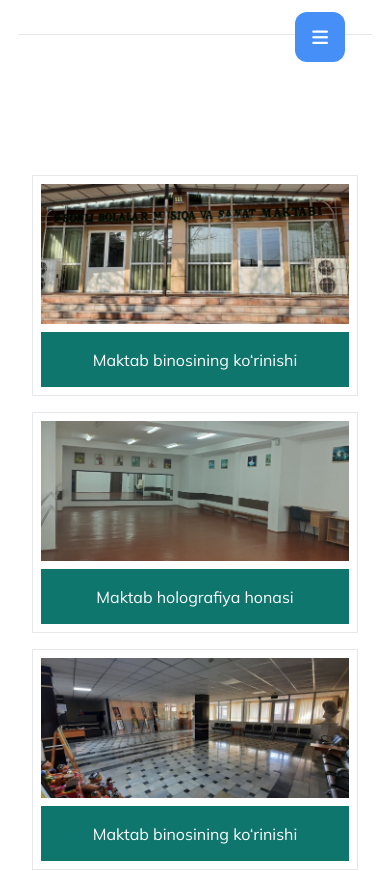
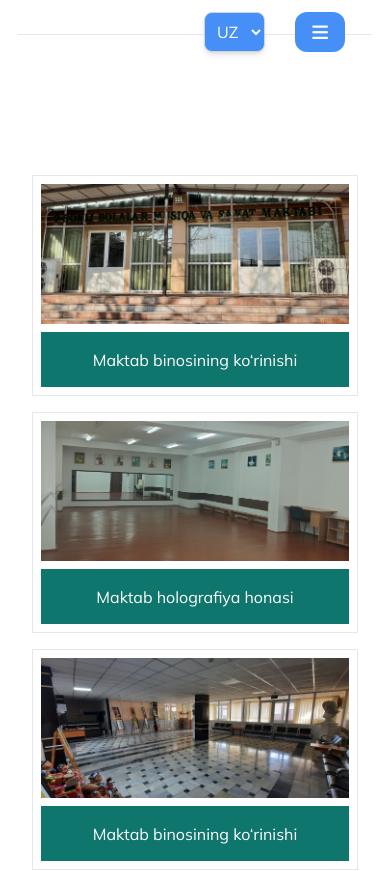
Before and after one commit to anvarjon-programmer/school-9, a React (Vite) app: page /galery in a window 390 px wide. Shown: the top 871 px of the page. Built offline with nearby package versions, Linux system fonts and the light colour scheme.

Commit message:
give style language btn

```diff
--- a/src/components/navbar/navbar.jsx
+++ b/src/components/navbar/navbar.jsx
@@ -161,16 +161,15 @@ const Navbar = ({ main, about, service, contact }) => {
                       </p>
                     </Link>
 
-                    <div className="flex items-center gap-2">
                     <select
-    className="border border-gray-300 bg-white text-[#525255] p-2 rounded-lg shadow-md hover:bg-gray-100 focus:outline-none"
+  className="border border-gray-300 bg-white text-[#525255] p-2 rounded-lg shadow-md hover:bg-gray-100 focus:outline-none focus:ring-2 focus:ring-blue-500 focus:border-blue-500 transition duration-150 ease-in-out"
   onChange={(e) => handleChangeLanguage(e.target.value)}
 >
   <option value="uz">UZ</option>
   <option value="en">EN</option>
   <option value="ru">RU</option>
 </select>
-</div>
+
 
 
                     {/* <Link to='https://t.me/+pog-U-z4DX84MGVi'>
@@ -197,7 +196,7 @@ const Navbar = ({ main, about, service, contact }) => {
                     <label
                       onClick={() => setOpen((prev) => !prev)}
                       htmlFor="menuBurger"
-                      className="bg-[#458FF6] cursor-pointer w-[50px] text-lg h-[50px] flex justify-center items-center lg:hidden transition-all duration-300 text-white py-[8px] px-[20px] font-[700] rounded-xl"
+                      className="bg-[#458FF6] cursor-pointer w-[50px] text-lg h-[40px] flex justify-center items-center lg:hidden transition-all duration-300 text-white py-[8px] px-[20px] font-[700] rounded-xl"
                     >
                       <i
                         className={`fa-solid ${
@@ -205,6 +204,18 @@ const Navbar = ({ main, about, service, contact }) => {
                         }`}
                       ></i>
                     </label>
+                  </div>
+
+                  <div className="drawer-content absolute -top-[35px] z-50 -right-[70px]">
+                  <select
+  className="border border-gray-300 bg-[#458FF6] text-white p-2 rounded-lg shadow-md hover:bg-gray-100 focus:outline-none focus:ring-2 focus:ring-blue-500 focus:border-blue-500 transition duration-150 ease-in-out md:hidden"
+  onChange={(e) => handleChangeLanguage(e.target.value)}
+>
+  <option value="uz">UZ</option>
+  <option value="en">EN</option>
+  <option value="ru">RU</option>
+</select>
+
                   </div>
                   <div className="drawer-side w-full z-[3]">
                     <label
```
Lines whose indentation alone changed are shown as unchanged.
